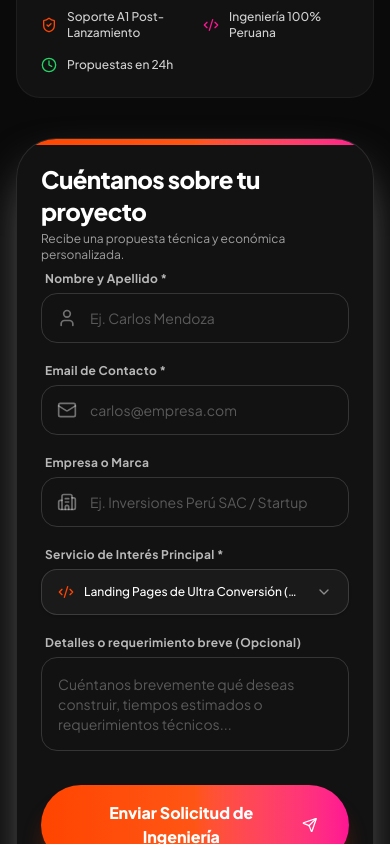
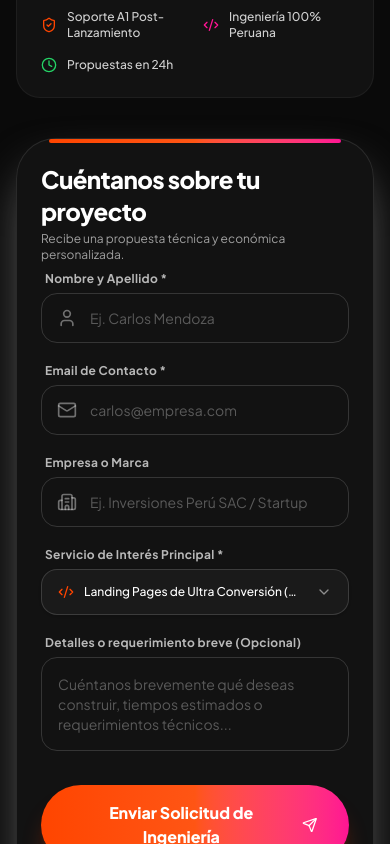
Before and after one commit to LudwinReyes/tunkitek, a Next.js app: page /contacto in a window 390 px wide. Shown: the part 840-1684 px from the top of the page. Built offline with nearby package versions, Linux system fonts and the light colour scheme.

Commit message:
fix(ui): prevent dropdown clipping by removing card overflow-hidden and adding bottom padding to custom select

```diff
--- a/components/sections/ContactClient.tsx
+++ b/components/sections/ContactClient.tsx
@@ -211,9 +211,9 @@ export function ContactClient() {
             variants={rightColumnReveal}
             className="lg:col-span-6 w-full"
           >
-            <div className="relative rounded-[2.5rem] bg-white dark:bg-[#141414]/85 backdrop-blur-2xl border border-neutral-200 dark:border-white/10 p-6 sm:p-10 shadow-xl shadow-neutral-200/50 dark:shadow-2xl overflow-hidden">
+            <div className="relative rounded-[2.5rem] bg-white dark:bg-[#141414]/85 backdrop-blur-2xl border border-neutral-200 dark:border-white/10 p-6 sm:p-10 shadow-xl shadow-neutral-200/50 dark:shadow-2xl">
               {/* Subtle top ambient bar */}
-              <div className="absolute top-0 left-0 right-0 h-1.5 bg-gradient-to-r from-[#FF4500] via-[#FF5514] to-[#FF1493]" />
+              <div className="absolute top-0 left-8 right-8 h-1 rounded-full bg-gradient-to-r from-[#FF4500] via-[#FF5514] to-[#FF1493]" />
 
               <AnimatePresence mode="wait">
                 {!isSubmitted ? (
--- a/components/sections/HomeClient.tsx
+++ b/components/sections/HomeClient.tsx
@@ -316,7 +316,7 @@ export function HomeClient() {
           </div>
 
           {/* Right Form Card */}
-          <div className="rounded-3xl bg-white dark:bg-[#141414] border border-neutral-200 dark:border-white/15 p-8 shadow-xl shadow-neutral-200/60 dark:shadow-2xl relative overflow-hidden">
+          <div className="rounded-3xl bg-white dark:bg-[#141414] border border-neutral-200 dark:border-white/15 p-8 shadow-xl shadow-neutral-200/60 dark:shadow-2xl relative">
             <div className="absolute top-0 right-0 w-40 h-40 bg-[#FF4500]/10 rounded-full blur-3xl pointer-events-none" />
 
             {formSubmitted ? (
--- a/components/ui/CustomServiceSelect.tsx
+++ b/components/ui/CustomServiceSelect.tsx
@@ -107,7 +107,7 @@ export function CustomServiceSelect({
             exit={{ opacity: 0, y: -6, scale: 0.98 }}
             transition={{ duration: 0.18, ease: 'easeOut' }}
             role="listbox"
-            className="absolute z-50 left-0 right-0 mt-2 max-h-72 sm:max-h-80 overflow-y-auto rounded-2xl bg-white dark:bg-[#161616] border border-neutral-200 dark:border-white/15 shadow-2xl p-2 backdrop-blur-2xl text-neutral-900 dark:text-white scrollbar-thin scrollbar-thumb-neutral-300 dark:scrollbar-thumb-neutral-700"
+            className="absolute z-50 left-0 right-0 mt-2 max-h-72 sm:max-h-80 overflow-y-auto overscroll-contain rounded-2xl bg-white dark:bg-[#161616] border border-neutral-200 dark:border-white/15 shadow-2xl p-2.5 pb-5 backdrop-blur-2xl text-neutral-900 dark:text-white"
           >
             {SERVICE_SELECT_OPTIONS.map((groupItem: ServiceSelectGroup) => {
               const GroupIcon = ICON_MAP[groupItem.iconName] || Code2;
```
